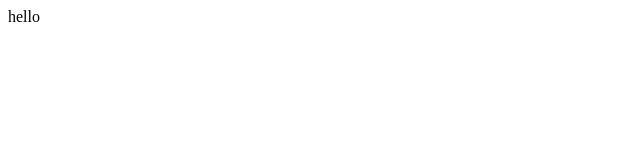
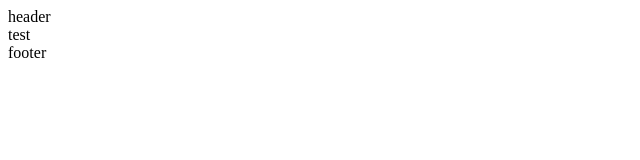
Before and after one commit to GevorgKartshikyan/CashTime-Front, a React (Create React App) app: page / in a window 1280 px wide. Shown: the top 160 px of the page, without its empty margins (0-640 px from the left). Built offline with nearby package versions, Linux system fonts and the light colour scheme.

Commit message:
create wrapper , header , footer components

```diff
--- a/package.json
+++ b/package.json
@@ -6,6 +6,7 @@
     "@testing-library/jest-dom": "^5.16.5",
     "@testing-library/react": "^13.4.0",
     "@testing-library/user-event": "^13.5.0",
+    "prop-types": "^15.8.1",
     "react": "^18.2.0",
     "react-dom": "^18.2.0",
     "react-scripts": "5.0.1",
--- a/src/App.js
+++ b/src/App.js
@@ -1,8 +1,9 @@
 import React from 'react';
+import Home from './pages/Home';
 
 function App() {
   return (
-    <div>hello</div>
+    <Home />
   );
 }
 
--- /dev/null
+++ b/src/components/Footer.js
@@ -0,0 +1,9 @@
+import React from 'react';
+
+function Footer() {
+  return (
+    <div>footer</div>
+  );
+}
+
+export default Footer;
--- /dev/null
+++ b/src/components/Header.js
@@ -0,0 +1,9 @@
+import React from 'react';
+
+function Header() {
+  return (
+    <div>header</div>
+  );
+}
+
+export default Header;
--- /dev/null
+++ b/src/components/Wrapper.js
@@ -0,0 +1,19 @@
+import React from 'react';
+import PropTypes from 'prop-types';
+import Header from './Header';
+import Footer from './Footer';
+
+function Wrapper(props) {
+  const { children } = props;
+  return (
+    <>
+      <Header />
+      {children}
+      <Footer />
+    </>
+  );
+}
+Wrapper.propTypes = {
+  children: PropTypes.node.isRequired,
+};
+export default Wrapper;
--- /dev/null
+++ b/src/pages/Home.js
@@ -0,0 +1,12 @@
+import React from 'react';
+import Wrapper from '../components/Wrapper';
+
+function Home() {
+  return (
+    <Wrapper>
+      <div>test</div>
+    </Wrapper>
+  );
+}
+
+export default Home;
--- a/src/reportWebVitals.js
+++ b/src/reportWebVitals.js
@@ -1,6 +1,8 @@
-const reportWebVitals = onPerfEntry => {
+const reportWebVitals = (onPerfEntry) => {
   if (onPerfEntry && onPerfEntry instanceof Function) {
-    import('web-vitals').then(({ getCLS, getFID, getFCP, getLCP, getTTFB }) => {
+    import('web-vitals').then(({
+      getCLS, getFID, getFCP, getLCP, getTTFB,
+    }) => {
       getCLS(onPerfEntry);
       getFID(onPerfEntry);
       getFCP(onPerfEntry);
```
Also changed, not shown: src/components/test.js (deleted), src/pages/test.js (deleted), 1 other file (tests, documents, lock files or other folders).
